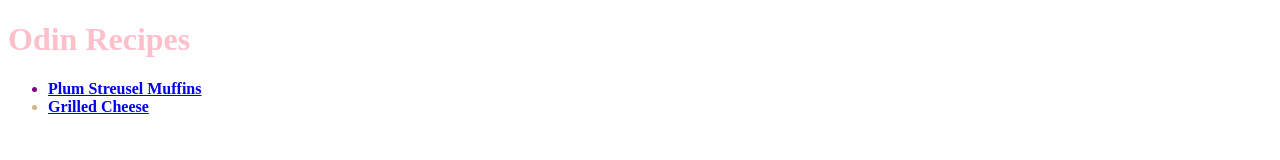
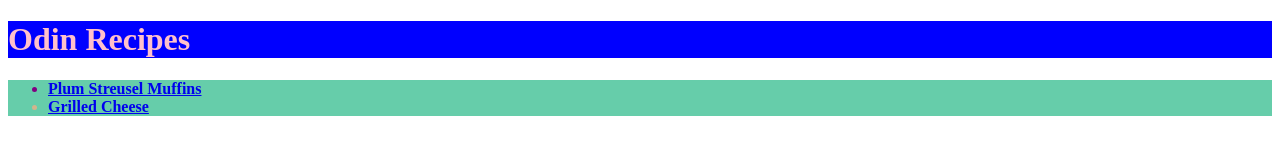
Before and after one commit to wmiq84/odin-recipes, a plain HTML site: page index.html in a window 1280 px wide. Drawn offline with Linux system fonts and the light colour scheme.

Commit message:
Add block elements to home page

```diff
--- a/css/style.css
+++ b/css/style.css
@@ -14,3 +14,11 @@
 .muffins {
     color: purple;
 }
+
+.one {
+    background: blue;
+}
+
+.two {
+    background: mediumaquamarine;
+}
--- a/index.html
+++ b/index.html
@@ -6,10 +6,14 @@
         <title>Odin Recipes</title>
     </head>
     <body>
-        <h1 class="title">Odin Recipes</h1>
-        <ul>
-            <li class="muffins"><a href="recipes/muffins.html">Plum Streusel Muffins</a></li>
-            <li class="grilled-cheese"><a href="recipes/grilled-cheese.html">Grilled Cheese</a></li>
-        </ul>
+        <div class="one">
+            <h1 class="title">Odin Recipes</h1>
+        </div>
+        <div class="two">
+            <ul>
+                <li class="muffins"><a href="recipes/muffins.html">Plum Streusel Muffins</a></li>
+                <li class="grilled-cheese"><a href="recipes/grilled-cheese.html">Grilled Cheese</a></li>
+            </ul>
+        </div>
     </body>
 </html>
```
